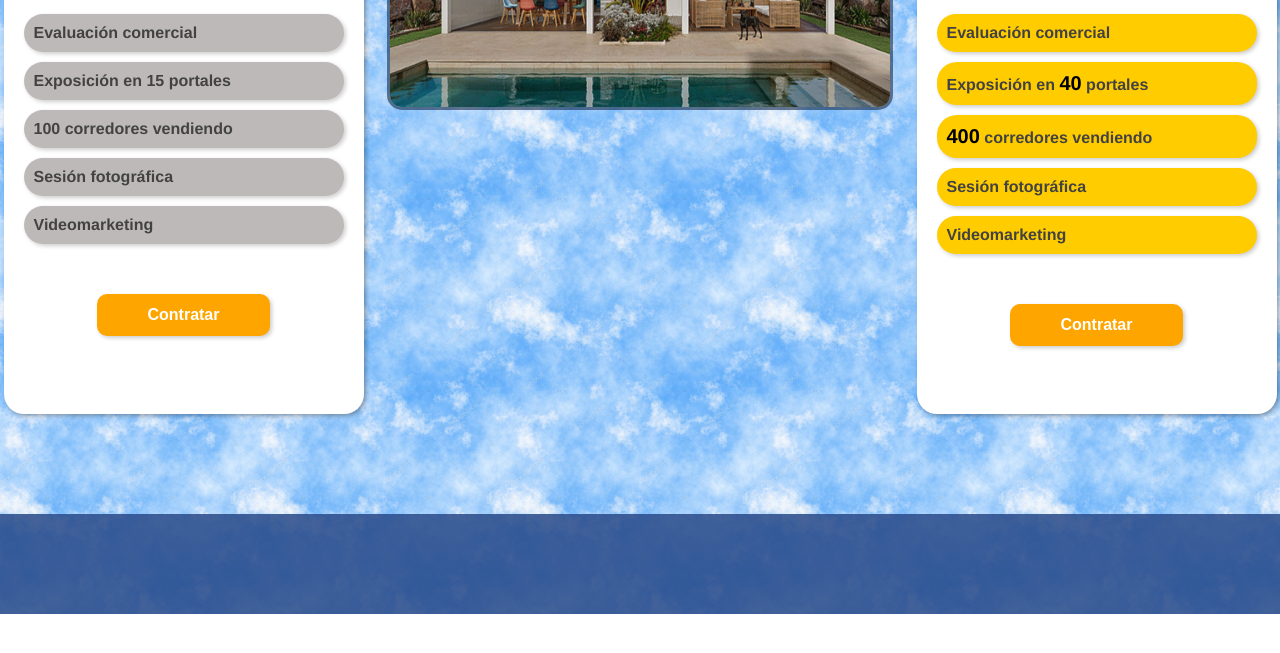
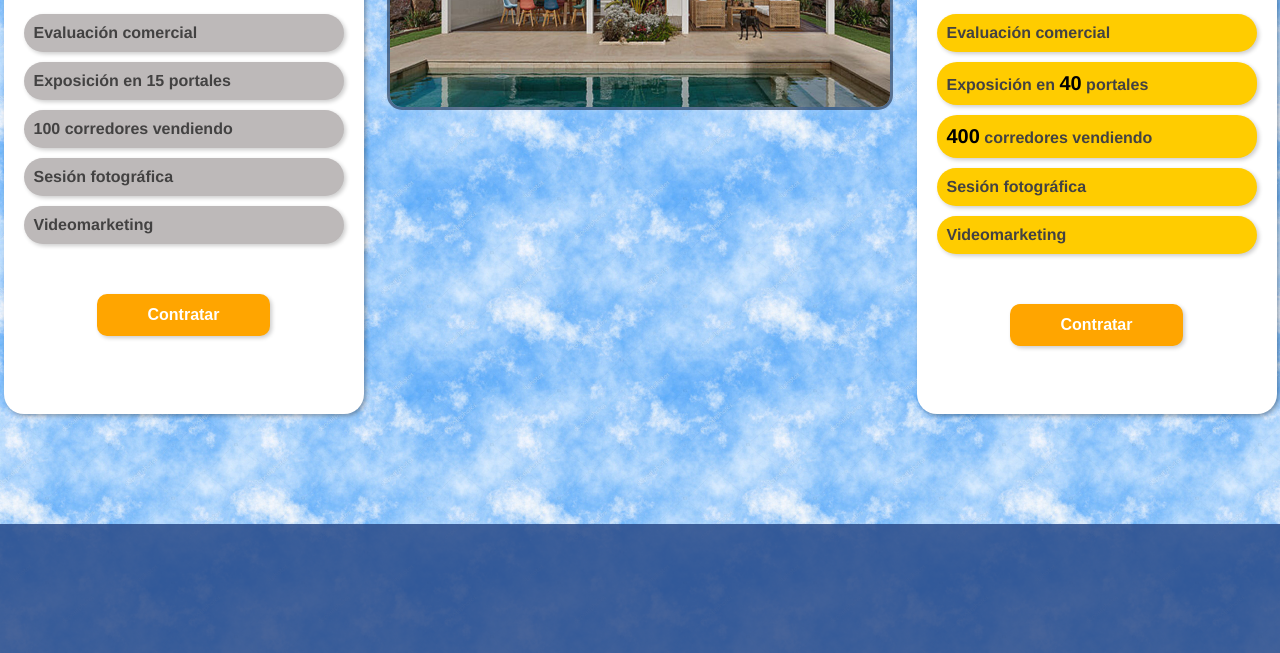
Before and after one commit to FabriRandon/Tarea-1-IIC2513, a plain HTML site: page index.html in a window 1280 px wide. Shown: the part 379-1032 px from the top of the page. Before the commit the page ends 993 px from the top, so only its background shows below. Drawn offline with Linux system fonts and the light colour scheme.

Commit message:
Arreglo de bugs del footer

```diff
--- a/src/assets/styles/index.css
+++ b/src/assets/styles/index.css
@@ -9,6 +9,9 @@ body{
     background-repeat: repeat;
     background-size: 20%;
     height: 100%;
+    position: relative;
+    padding-bottom: 10em;
+    min-height: 100vh;
 }
 #nav {
     background-color: rgba(42, 75, 137, 0.85);
@@ -21,6 +24,7 @@ body{
     position: fixed;
     top: 0;
     width: 100%;
+    z-index: 100;
 }
 .nav-link{
     color: #dadae1;
@@ -171,6 +175,16 @@ h1{
     width: 100%;
     margin-top: 100px;
     height: 100px;
+    position: absolute;
+    bottom: 0;
+    padding: 1em 0;
+}
+@media screen and (max-width: 1100px) {
+
+    .upgrade {
+        height: 750px;
+    }
+
 }
 @media screen and (max-width: 1000px) {
     #contenido-principal {
```
